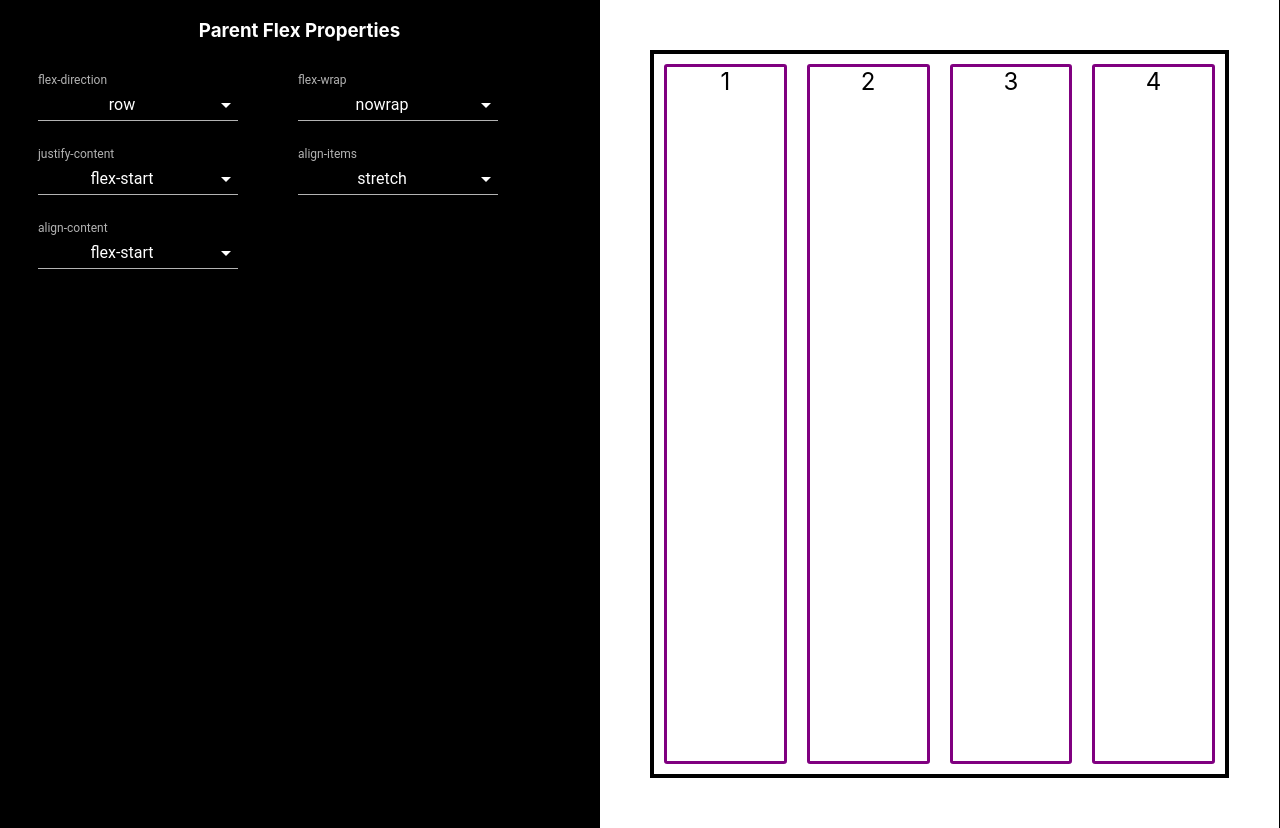
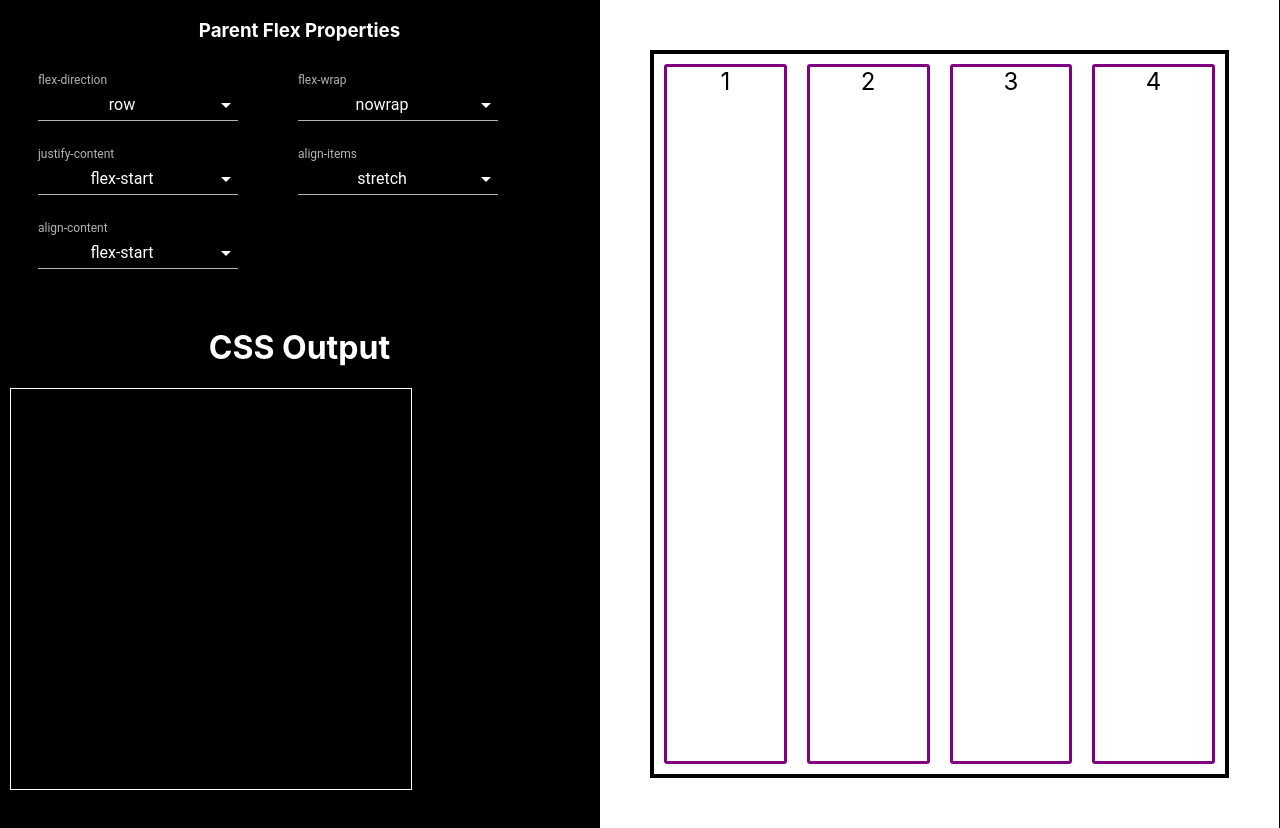
Before and after one commit to RaoulGeorge/flexbox-generator, a React (Create React App) app in the folder flexbox-generator/: page / in a window 1280 px wide. Built offline with nearby package versions, Linux system fonts and the light colour scheme.

Commit message:
add css output containers

```diff
--- /dev/null
+++ b/flexbox-generator/src/components/css-output/index.js
@@ -0,0 +1,24 @@
+import React, { useState } from 'react';
+import styled from 'styled-components';
+
+const CSSOutputWrapper = styled.div``;
+
+const Title = styled.h1``;
+
+const CSSOutputContent = styled.div`
+  height: 400px;
+  width: 400px;
+  border: 1px solid white;
+  margin: 10px;
+`;
+
+const CssOutput = () => {
+  return (
+    <CSSOutputWrapper>
+      <Title>CSS Output</Title>
+      <CSSOutputContent />
+    </CSSOutputWrapper>
+  );
+};
+
+export default CssOutput;
--- a/flexbox-generator/src/containers/left/index.js
+++ b/flexbox-generator/src/containers/left/index.js
@@ -2,7 +2,7 @@ import React from 'react';
 import styled from 'styled-components';
 
 import ControlPanel from './../../components/control-panel';
-
+import CssOutput from './../../components/css-output';
 const LeftContainer = styled.div`
   flex: 1;
   border-right: 1px solid black;
@@ -12,12 +12,18 @@ const LeftContainer = styled.div`
   color: white;
 `;
 
-const LeftContent = styled.div``;
+const LeftContent = styled.div`
+  display: flex;
+  flex-direction: column;
+  justify-content: space-between;
+  height: 100vh;
+`;
 const Left = ({ onChange }) => {
   return (
     <LeftContainer>
       <LeftContent>
         <ControlPanel onChange={onChange} />
+        <CssOutput />
       </LeftContent>
     </LeftContainer>
   );
```
